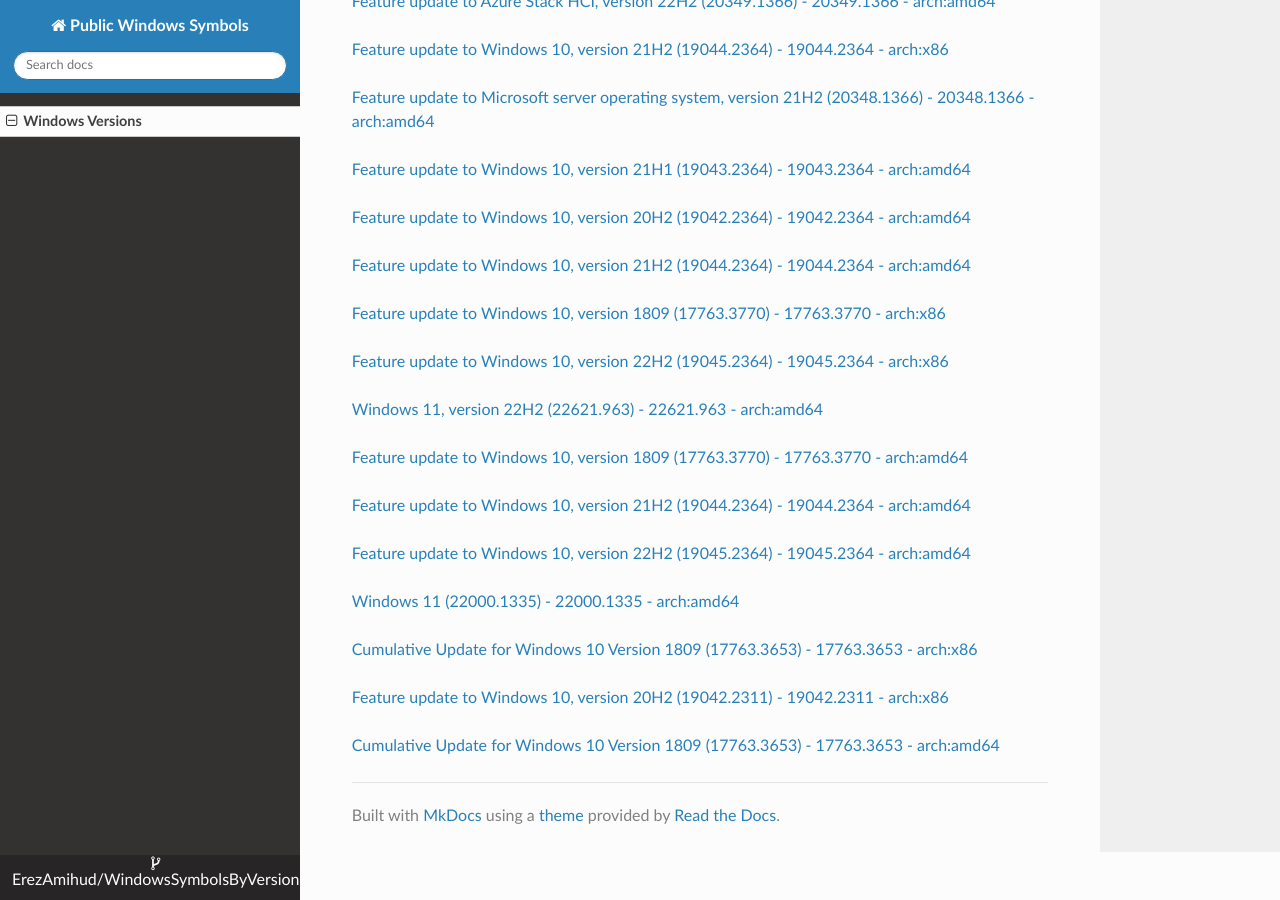
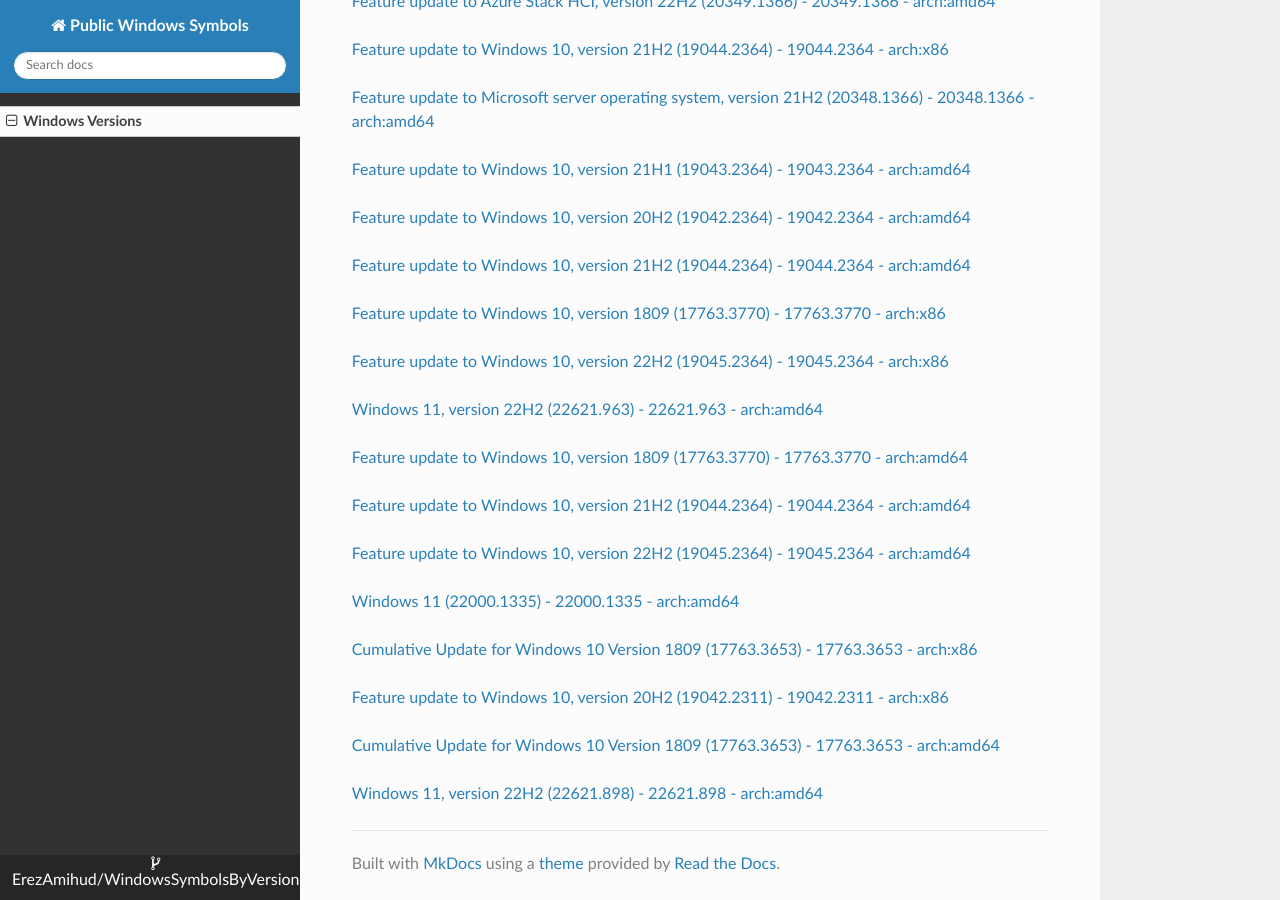
Before and after one commit to ErezAmihud/WindowsSymbolsByVersion, an MkDocs documentation site: the page built from docs/index.md, in a window 1280 px wide and 900 px high, scrolled down 44213 px. Built offline with MkDocs 1.6.1, drawn with Linux system fonts in a browser that asks for light colours; nearby versions of some CDN libraries.

Commit message:
Automated commit, add manifest for e2ea1742-e947-44c6-b20a-461972efa45d

```diff
--- a/docs/index.md
+++ b/docs/index.md
@@ -2593,3 +2593,6 @@
 
 
 [Cumulative Update for Windows 10 Version 1809 (17763.3653) - 17763.3653 - arch:amd64](https://github.com/ErezAmihud/WindowsSymbolsByVersion/blob/main/manifests/5297182b-147a-4e8c-ad41-c5155c3cd64a.manifest)
+
+
+[Windows 11, version 22H2 (22621.898) - 22621.898 - arch:amd64](https://github.com/ErezAmihud/WindowsSymbolsByVersion/blob/main/manifests/e2ea1742-e947-44c6-b20a-461972efa45d.manifest)
```
Also changed, not shown: process_builds.json (+1 -1 lines), 1 other file.
